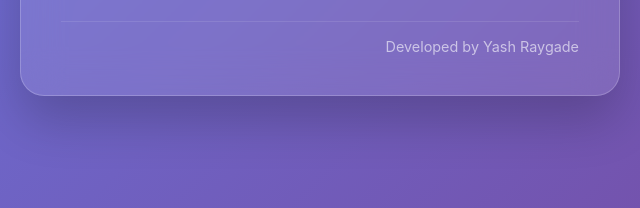
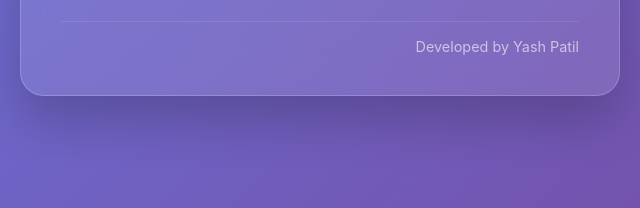
Before and after one commit to YASH544847/improv, a plain HTML site: page index.html in a window 1280 px wide. Shown: the part 576-784 px from the top of the page, 320-960 px from the left. Drawn offline with Linux system fonts and the light colour scheme.

Commit message:
Update index.html and requirements

```diff
--- a/index.html
+++ b/index.html
@@ -1,5 +1,6 @@
 <!DOCTYPE html>
 <html lang="en">
+
 <head>
     <meta charset="UTF-8">
     <meta name="viewport" content="width=device-width, initial-scale=1.0">
@@ -169,7 +170,9 @@
         }
 
         @keyframes spin {
-            to { transform: rotate(360deg); }
+            to {
+                transform: rotate(360deg);
+            }
         }
 
         .output {
@@ -250,15 +253,13 @@
                 padding: 1.5rem;
                 margin: 1rem;
             }
-
             .title {
                 font-size: 2rem;
             }
-
-
         }
     </style>
 </head>
+
 <body>
     <div class="container">
         <div class="header">
@@ -272,11 +273,7 @@
         </div>
 
         <div class="input-group">
-            <textarea
-                id="promptInput"
-                class="textarea"
-                placeholder="Example: As a UI designer, your objective is to develop a prompt that will improve the performance of an AI prompt system."
-            >As a UI designer, your objective is to develop a prompt that will improve the performance of an AI prompt system.</textarea>
+            <textarea id="promptInput" class="textarea" placeholder="Example: As a UI designer, your objective is to develop a prompt that will improve the performance of an AI prompt system.">As a UI designer, your objective is to develop a prompt that will improve the performance of an AI prompt system.</textarea>
         </div>
 
         <button onclick="improvePrompt()" class="btn">
@@ -299,7 +296,7 @@
         </div>
 
         <div class="footer">
-            <div class="credit">Developed by Yash Raygade</div>
+            <div class="credit">Developed by Yash Patil</div>
         </div>
     </div>
 
@@ -324,7 +321,9 @@
                     headers: {
                         'Content-Type': 'application/json'
                     },
-                    body: JSON.stringify({ prompt })
+                    body: JSON.stringify({
+                        prompt
+                    })
                 });
 
                 const data = await res.json();
@@ -359,8 +358,7 @@
                 improvePrompt();
             }
         });
-
-
     </script>
 </body>
+
 </html>
```
Also changed, not shown: requirements.txt.
